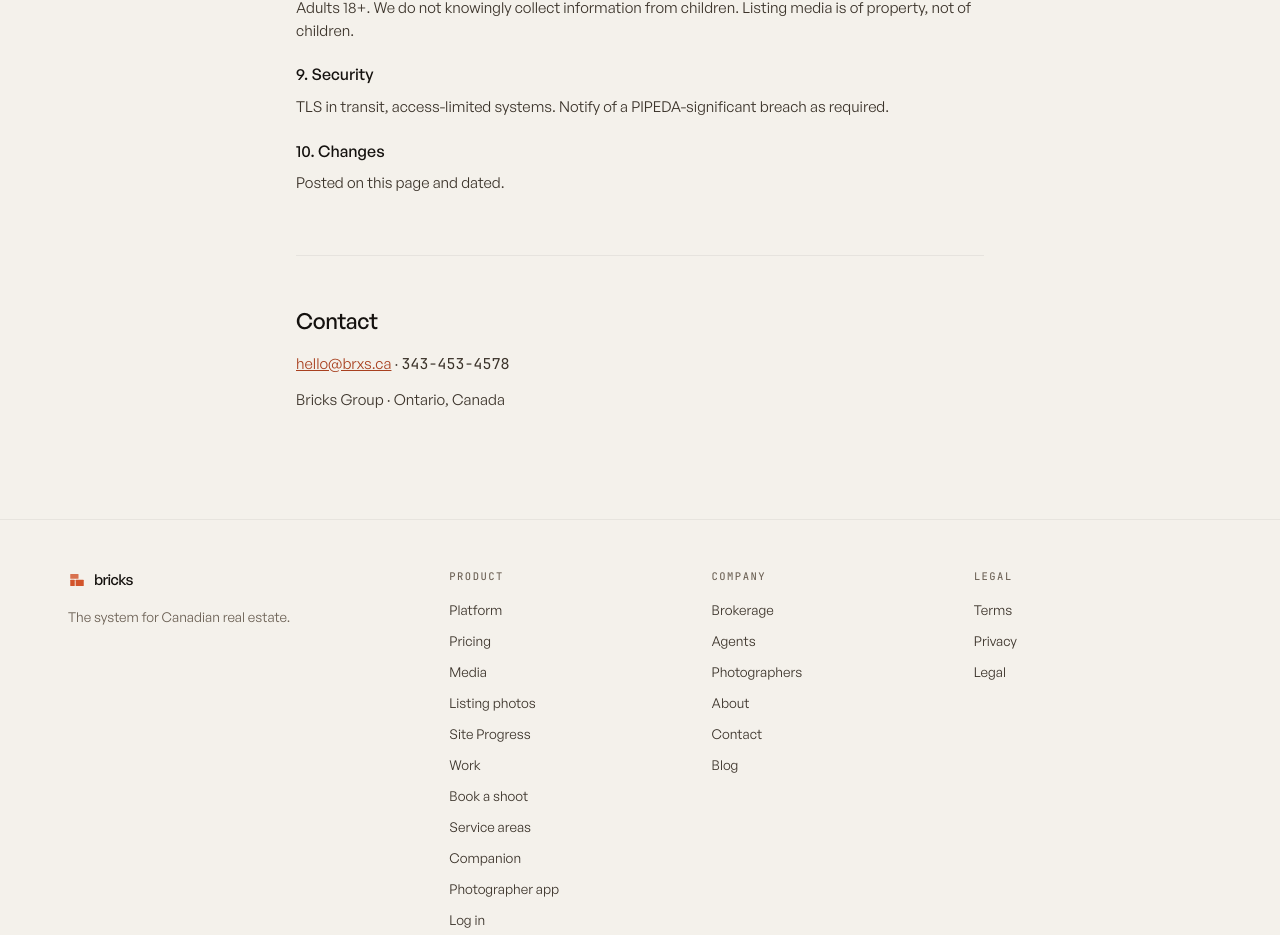
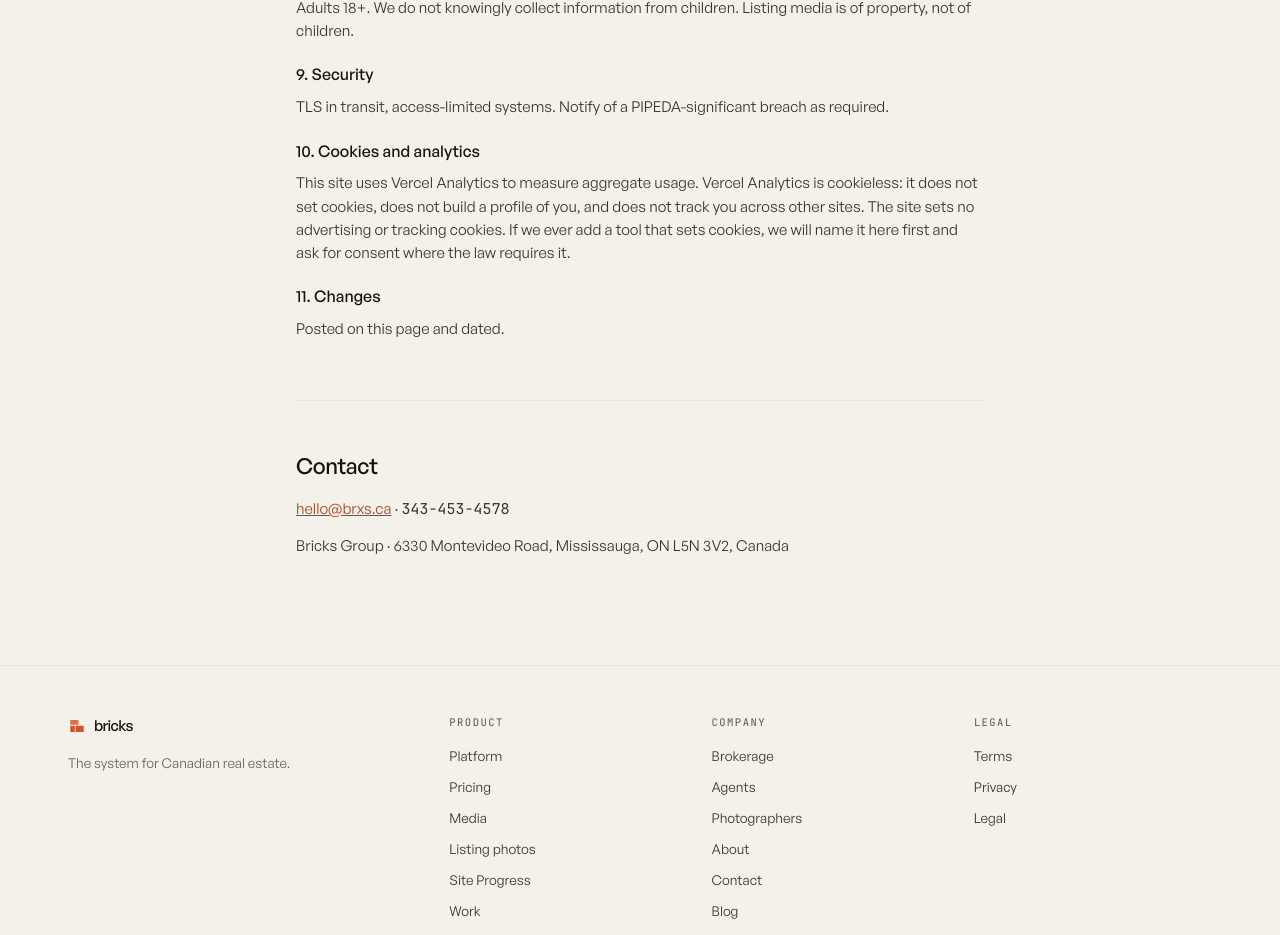
Before and after one commit to bricks-group/bricks-site, a Next.js app: page /privacy in a window 1280 px wide. Shown: the part 2491-3426 px from the top of the page. Built offline with nearby package versions, Linux system fonts and the light colour scheme.

Commit message:
Legal fixes (app layer): cookies/analytics disclosure, contact address

```diff
--- a/src/app/privacy/page.tsx
+++ b/src/app/privacy/page.tsx
@@ -86,7 +86,10 @@ export default function PrivacyPage() {
           <h3>9. Security</h3>
           <p>TLS in transit, access-limited systems. Notify of a PIPEDA-significant breach as required.</p>
 
-          <h3>10. Changes</h3>
+          <h3>10. Cookies and analytics</h3>
+          <p>This site uses Vercel Analytics to measure aggregate usage. Vercel Analytics is cookieless: it does not set cookies, does not build a profile of you, and does not track you across other sites. The site sets no advertising or tracking cookies. If we ever add a tool that sets cookies, we will name it here first and ask for consent where the law requires it.</p>
+
+          <h3>11. Changes</h3>
           <p>Posted on this page and dated.</p>
         </section>
       </div>
@@ -95,7 +98,7 @@ export default function PrivacyPage() {
         <section className="block" style={{ borderTop: '1px solid var(--hair)' }}>
           <h2>Contact</h2>
           <p><a href="mailto:hello@brxs.ca">hello@brxs.ca</a> · <span className="mono">343-453-4578</span></p>
-          <p>Bricks Group · Ontario, Canada</p>
+          <p>Bricks Group · 6330 Montevideo Road, Mississauga, ON L5N 3V2, Canada</p>
         </section>
       </div>
 
```
